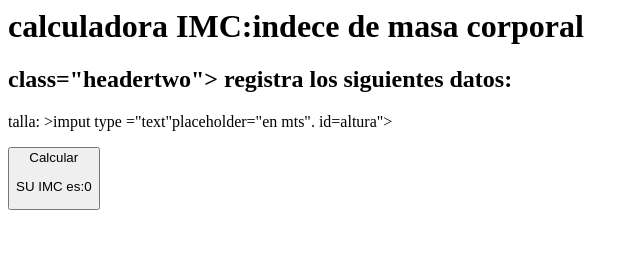
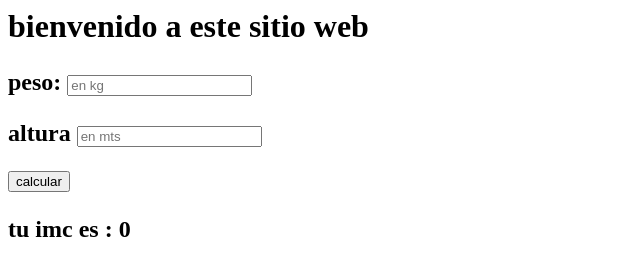
Before and after one commit to Eduardojael/Practica1_Eduardo_jael, a plain HTML site: page index.html in a window 1280 px wide. Shown: the whole page, without its empty margins (0-640 px from the left). Drawn offline with Linux system fonts and the light colour scheme.

Commit message:
Update index.html

```diff
--- a/index.html
+++ b/index.html
@@ -1,16 +1,23 @@
   <html>
     <head>
-    <title>calculadora de indice de masa corporal</title>
+      <meta charset="utf-8">
+      <meta name "viewport" content= "whidth=device-whidth">
+      <title>imc</title>
+      <link href"index.css" rel="stylessheet" type="text/css"/>
     </head>
     <body>
-    <h1> calculadora IMC:indece de masa corporal</h1>
-    <h2> class="headertwo">
-      registra los siguientes datos:</h2>
-      <p class "headertwo">talla:
-        >imput type ="text"placeholder="en mts".
-        id=altura"></P>
+      <script src="index.js"></script>
+                   <h1>bienvenido a este sitio web</h1>
+                   <h2><p class="headertwo"imc</h2></p>
 
-<button type="button" on(link="getlMac)">Calcular
-  <p>SU IMC es:<a id="inc">0</a></p>
+<p class="headertwo">peso:
+        <input type="text" placeholder="en kg" id="peso"></p>
+
+        <p class="headertwo">altura
+        <input type="text"placeholder="en mts" id="altura"></p>
+
+        <button type="button" onClick ="getIMC()">calcular
+        </button>
+        <p>tu imc es : <a id="imc">0</a></p>
         </body>
         </html>
```
Lines whose indentation alone changed are shown as unchanged.
